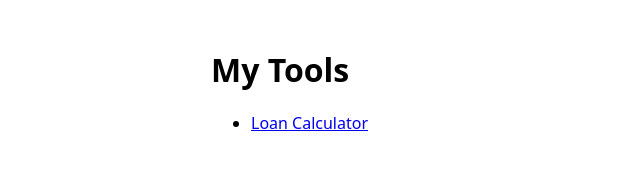
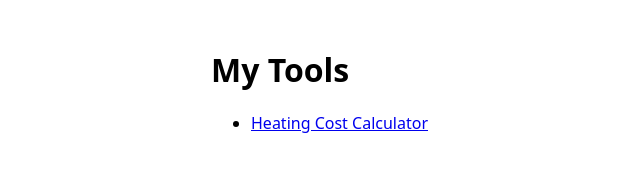
Before and after one commit to jaguarblaze/website, a plain HTML site: page index.html in a window 1280 px wide. Shown: the whole page, without its empty margins (109-749 px from the left). Drawn offline with Linux system fonts and the light colour scheme.

Commit message:
Update link to Heating Cost Calculator

```diff
--- a/index.html
+++ b/index.html
@@ -12,7 +12,7 @@
 <body>
   <h1>My Tools</h1>
   <ul>
-    <li><a href="loan-calc.html">Loan Calculator</a></li>
+    <li><a href="heating_cost_calculator_v14.html">Heating Cost Calculator</a></li>
     <!-- copy the line above for each new tool -->
   </ul>
 </body>
```
